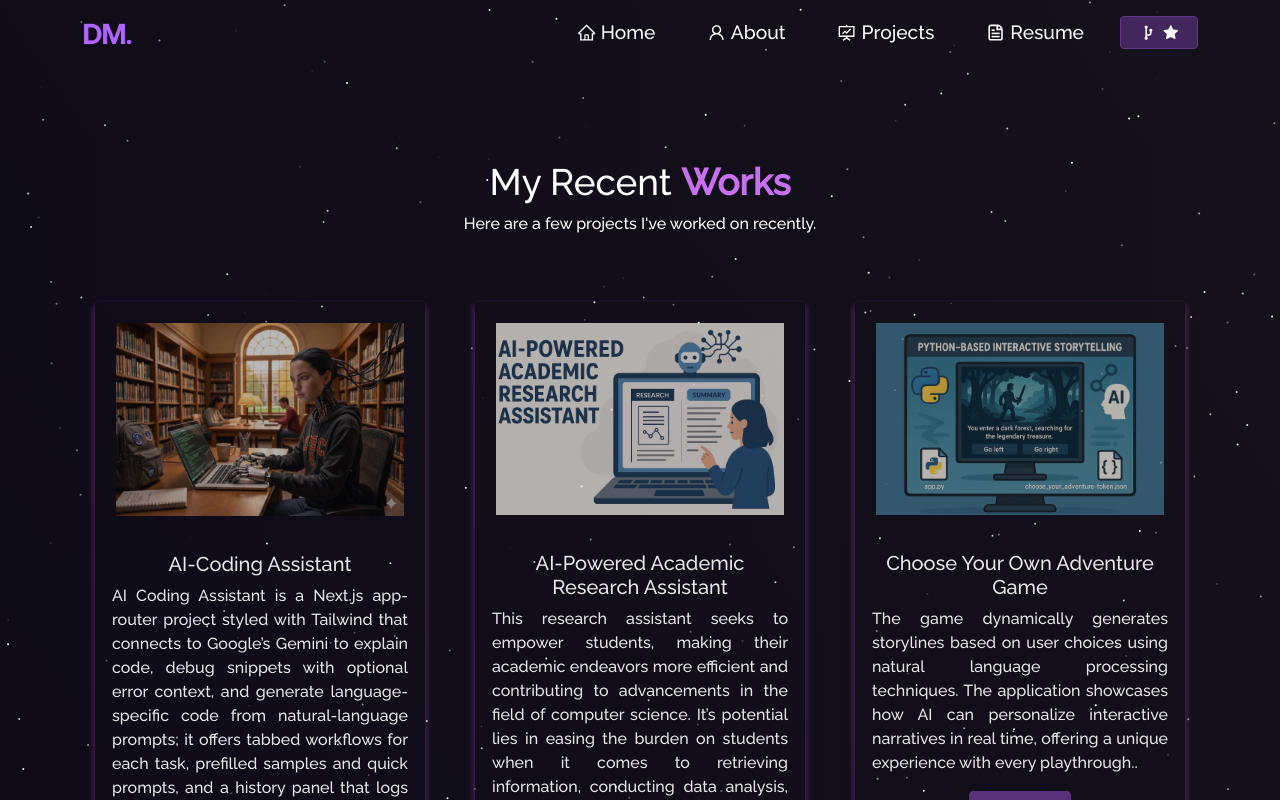
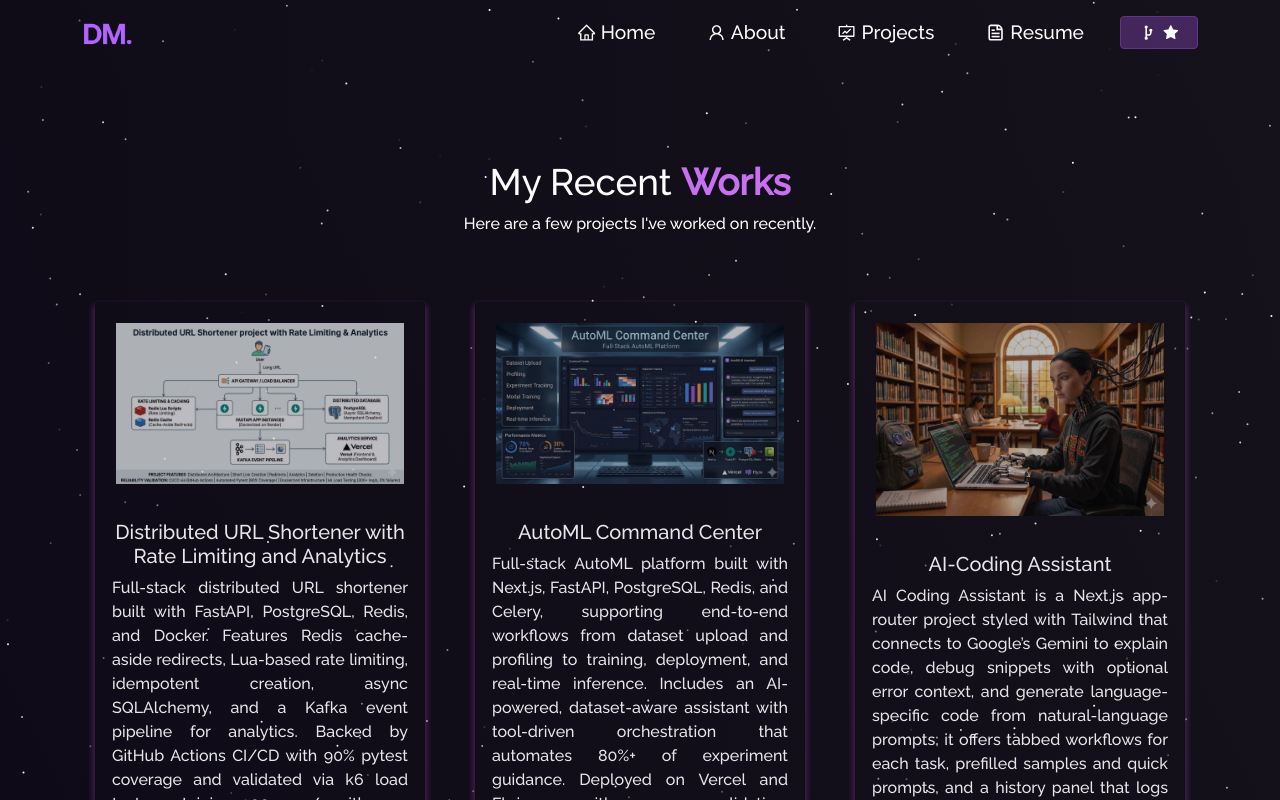
Before and after one commit to divyesh0406/portfolio, a React (Create React App) app: page /project in a window 1280 px wide. Shown: the top 800 px of the page. Built offline with nearby package versions, Linux system fonts and the light colour scheme.

Commit message:
Add new project cards for URL Shortener and AutoML in Projects component

```diff
--- a/src/components/Projects/Projects.js
+++ b/src/components/Projects/Projects.js
@@ -8,6 +8,8 @@ import vts from "../../Assets/Projects/vts.webp";
 import APARA from "../../Assets/Projects/APARA.webp";
 import cyoa from "../../Assets/Projects/cyoa.webp";
 import reciepeApp from "../../Assets/Projects/reciepeApp.webp";
+import URLShortner from "../../Assets/Projects/URLShortner.webp";
+import AutoML from "../../Assets/Projects/AutoML.webp";
 function Projects() {
   return (
     <Container fluid className="project-section">
@@ -20,6 +22,26 @@ function Projects() {
           Here are a few projects I've worked on recently.
         </p>
         <Row style={{ justifyContent: "center", paddingBottom: "10px" }}>
+          <Col md={4} className="project-card">
+            <ProjectCard
+              imgPath={URLShortner}
+              isBlog={false}
+              title="Distributed URL Shortener with Rate Limiting and Analytics"
+              description="Full-stack distributed URL shortener built with FastAPI, PostgreSQL, Redis, and Docker. Features Redis cache-aside redirects, Lua-based rate limiting, idempotent creation, async SQLAlchemy, and a Kafka event pipeline for analytics. Backed by GitHub Actions CI/CD with 90% pytest coverage and validated via k6 load tests sustaining 300+ req/s with zero failures. Deployed on Render and Vercel."
+              ghLink="https://github.com/divyesh0406/Distributed-URL-Shortener-with-Rate-Limiting---Analytics"
+              demoLink="https://distributed-url-shortener-with-rate.vercel.app/"
+            />
+          </Col>
+          <Col md={4} className="project-card">
+            <ProjectCard
+              imgPath={AutoML}
+              isBlog={false}
+              title="AutoML Command Center"
+              description="Full-stack AutoML platform built with Next.js, FastAPI, PostgreSQL, Redis, and Celery, supporting end-to-end workflows from dataset upload and profiling to training, deployment, and real-time inference. Includes an AI-powered, dataset-aware assistant with tool-driven orchestration that automates 80%+ of experiment guidance. Deployed on Vercel and Fly.io with cross-validation, hyperparameter tuning, and telemetry, achieving sub-second inference latency."
+              ghLink="https://github.com/divyesh0406/AutoML-Command-Center"
+              demoLink="https://auto-ml-command-center.vercel.app/"
+            />
+          </Col>
           <Col md={4} className="project-card">
             <ProjectCard
               imgPath={AICODE}
```
Also changed, not shown: src/Assets/Projects/AutoML.webp (added), src/Assets/Projects/URLShortner.webp (added).
